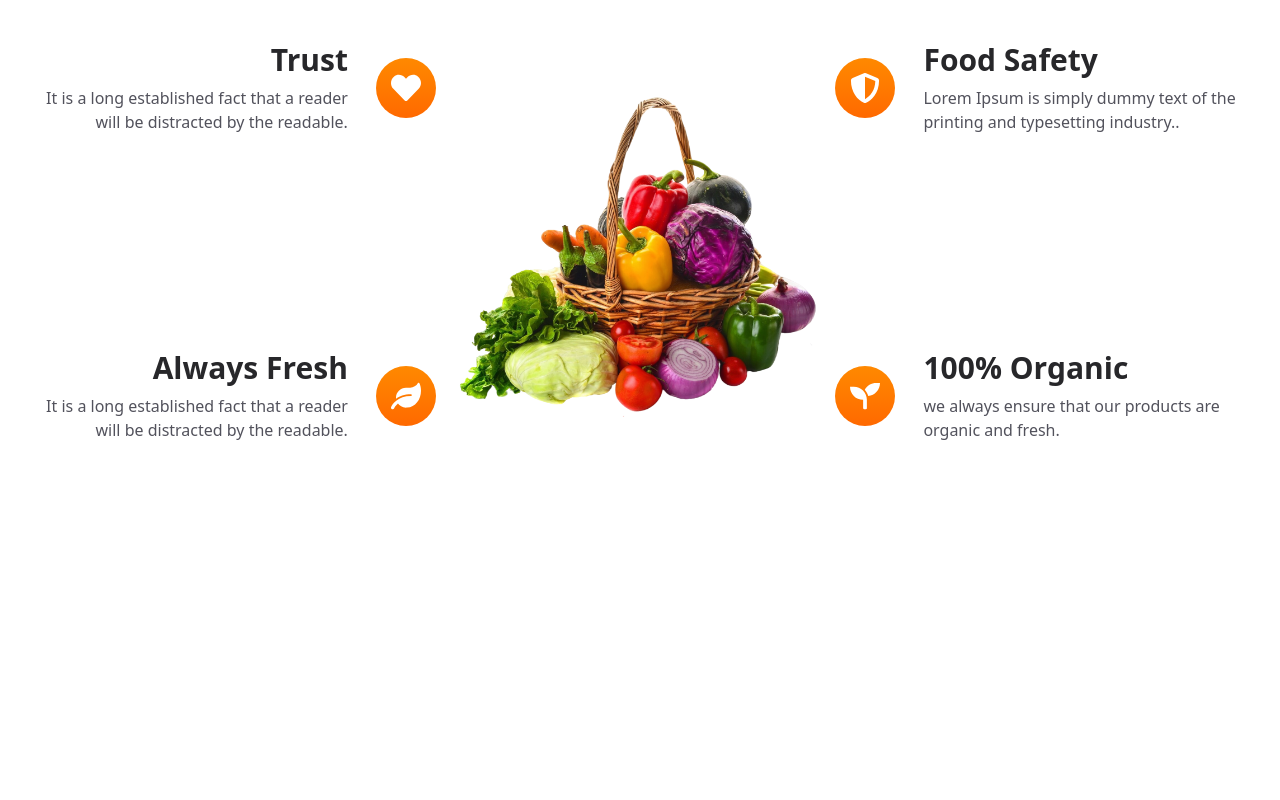
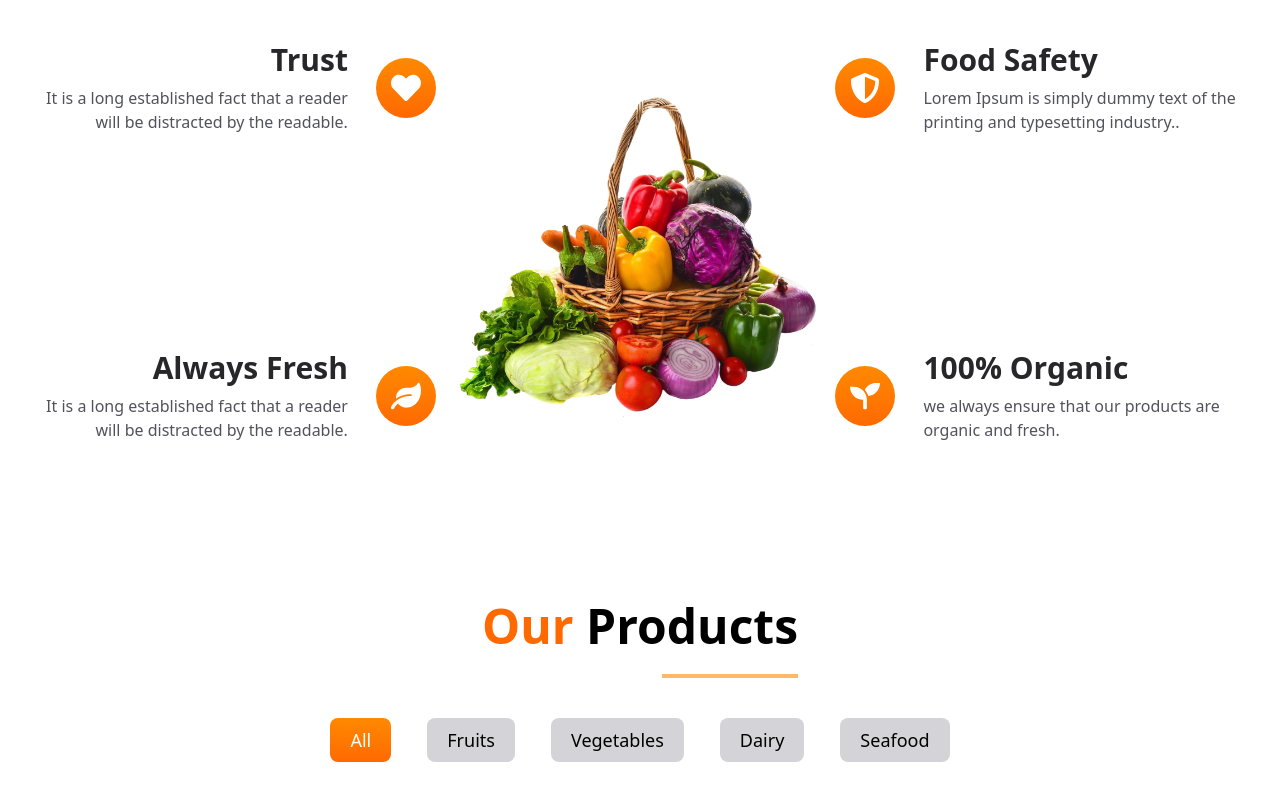
Before and after one commit to ANSHUMANMOREY7/Grocify, a React (Vite) app: page / in a window 1280 px wide. Shown: the part 1806-2606 px from the top of the page. Before the commit the page ends 2328 px from the top, so only its background shows below. Built offline with nearby package versions, Linux system fonts and the light colour scheme.

Commit message:
designing of products done

```diff
--- a/src/components/Home/home.jsx
+++ b/src/components/Home/home.jsx
@@ -3,6 +3,7 @@ import Navbar from '../Navbar/navbar';
 import Main from '../Main/Main';
 import Category from '../Category/Category';
 import Values from '../Values/Values';
+import Products from '../Products/Products';
 const Home = () => {
   return (
     <div>
@@ -10,6 +11,7 @@ const Home = () => {
       <Main/>
       <Category/>
       <Values />
+      <Products />
     </div>
   )
 }
--- /dev/null
+++ b/src/components/Products/Products.jsx
@@ -0,0 +1,31 @@
+import React, { useState } from 'react'
+import Heading from '../Heading/Heading'
+
+const Products = () => {
+
+    const categories = ["All", "Fruits", "Vegetables ", "Dairy", "Seafood"];
+    const [ activeTab , setActiveTab] = useState("All");
+    return (
+        <section>
+            <div className='max-w-[1300px] mx-auto px-10 py-20'>
+                <Heading highlight="Our" content="Products" />
+
+                {/* Tabs  */}
+
+                <div className='flex justify-center gap-9 mt-10'>
+                    {categories.map(category => {
+                        return (
+                           <button key={category}
+                           className={`text-lg cursor-pointer px-5 py-2 rounded-lg
+                           ${activeTab === category ? 'bg-gradient-to-b from-orange-400 to-orange-500 text-white' : 'bg-zinc-300'}`} onClick={()=>setActiveTab(category)}>
+                            {category}
+                           </button>
+                        )
+                    })}
+                </div>
+            </div>
+        </section>
+    )
+}
+
+export default Products
```
